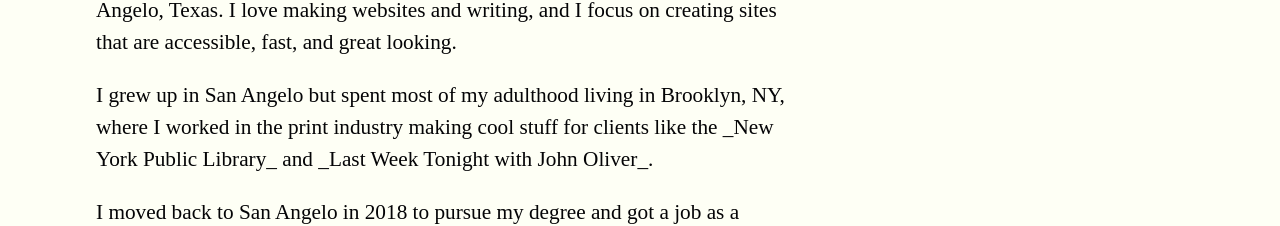
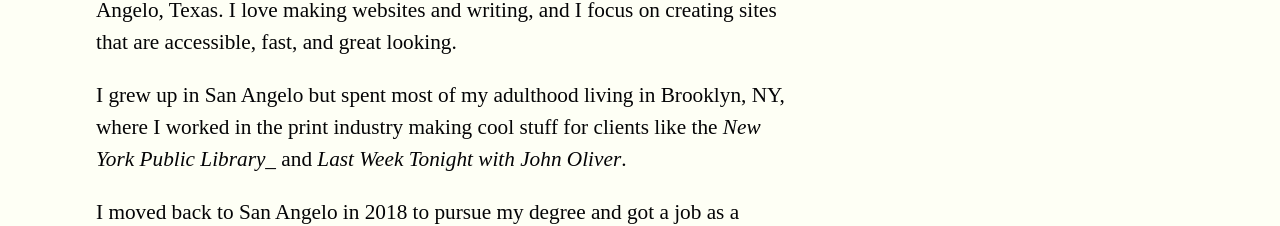
Before and after one commit to nemo-omen/jeffcaldwell.is-2023, a SvelteKit app: page /about in a window 1280 px wide. Shown: the part 255-481 px from the top of the page. Built offline with nearby package versions, Linux system fonts and the light colour scheme; a web font is replaced by a local one.

Commit message:
Oops, forgot I wasn't writing in markdown!

```diff
--- a/src/routes/about/+page.svelte
+++ b/src/routes/about/+page.svelte
@@ -10,7 +10,7 @@ I'm a digital journalist in the last year of my computer science degree in San A
 </p>
 
 <p>
-I grew up in San Angelo but spent most of my adulthood living in Brooklyn, NY, where I worked in the print industry making cool stuff for clients like the _New York Public Library_ and _Last Week Tonight with John Oliver_.
+I grew up in San Angelo but spent most of my adulthood living in Brooklyn, NY, where I worked in the print industry making cool stuff for clients like the <em>New York Public Library</em>_ and <em>Last Week Tonight with John Oliver</em>.
 </p>
 
 <p>
```
